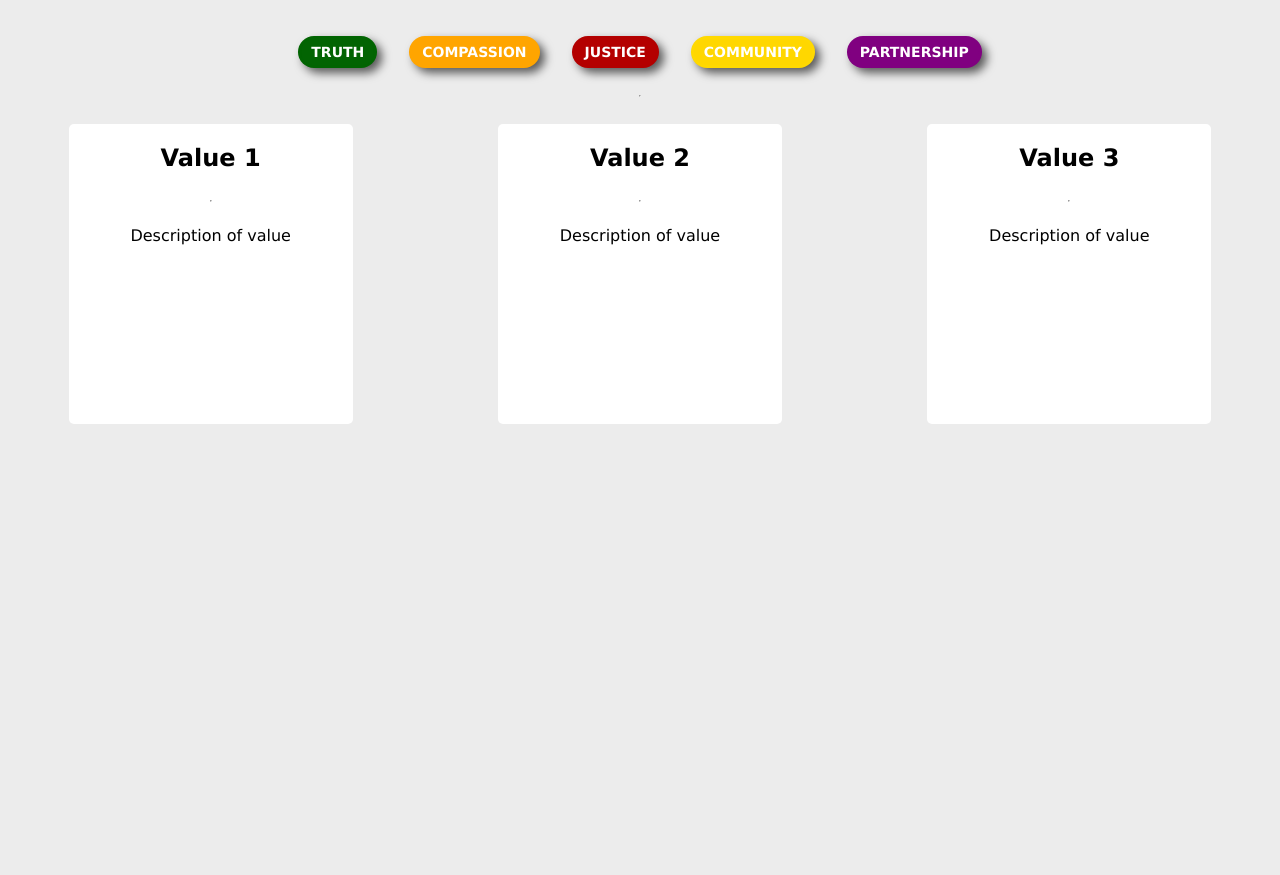
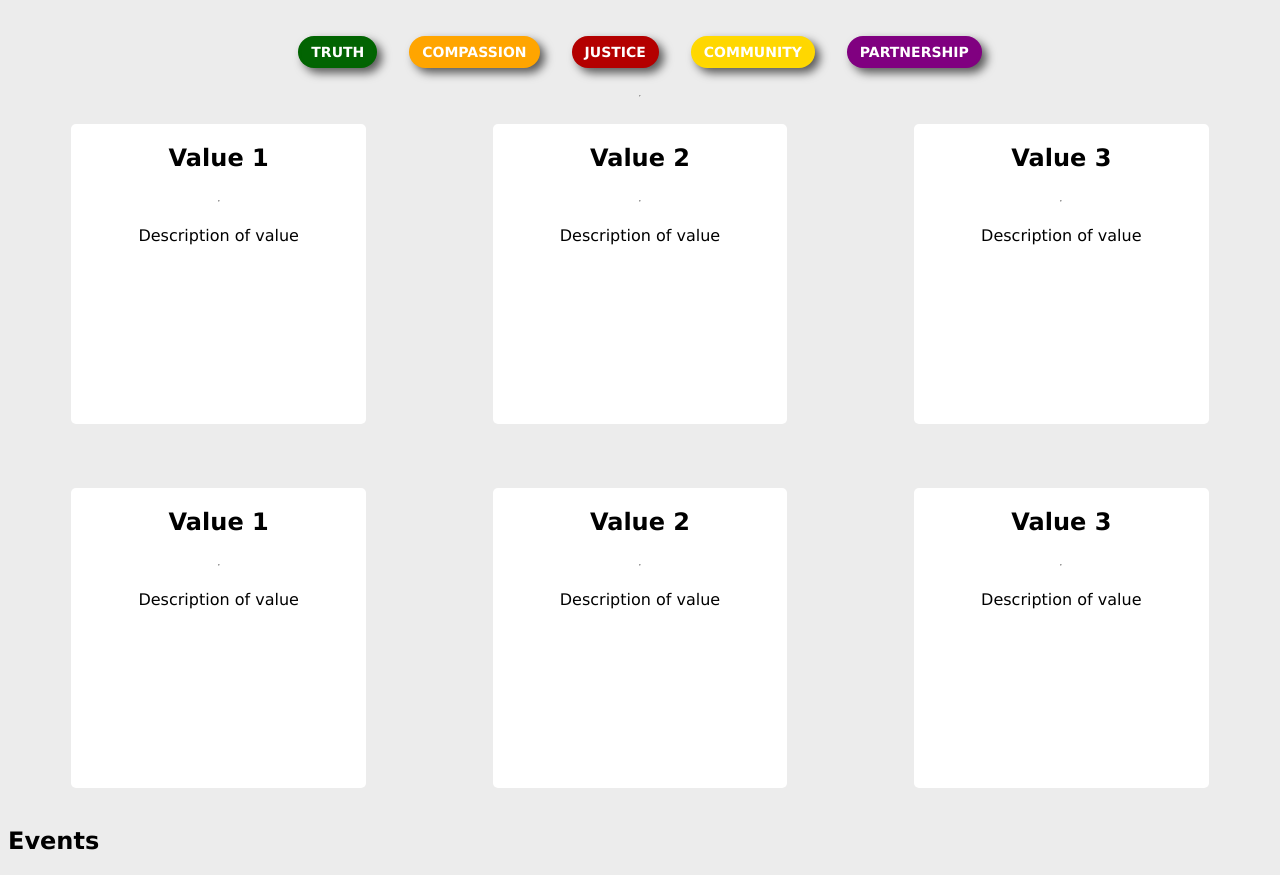
Before and after one commit to GryffinT/Cutting-Edge-Web-page, a website: page index.html in a window 1280 px wide. Shown: the part 900-1775 px from the top of the page. Before the commit the page ends 1332 px from the top, so only its background shows below. Drawn offline with Linux system fonts and the light colour scheme.

Commit message:
more values

```diff
--- a/index.html
+++ b/index.html
@@ -87,7 +87,7 @@
             <div class="valGrid">
                 <div>
                     <h1>Value 1</h1>
-                    <hr/>
+                    <hr />
                     <p>Description of value</p>
                 </div>
 
@@ -102,6 +102,27 @@
                     <hr/>
                     <p>Description of value</p>
                 </div>
+                <div>
+                    <h1>Value 1</h1>
+                    <hr/>
+                    <p>Description of value</p>
+                </div>
+
+                <div>
+                    <h1>Value 2</h1>
+                    <hr>
+                    <p>Description of value</p>
+                </div>
+
+                <div>
+                    <h1>Value 3</h1>
+                    <hr/>
+                    <p>Description of value</p>
+                </div>
+        </section>
+        <br>
+        <section>
+            <h1>Events</h1>
         </section>
     </body>
 </html>
--- a/styles.css
+++ b/styles.css
@@ -14,7 +14,7 @@
     grid-template-columns: auto auto auto;
     width:100%;
     row-gap: 4rem;
-    column-gap: 1.5rem;
+    column-gap: -3rem;
     align-items:center;
     justify-items: center;
 }
```
